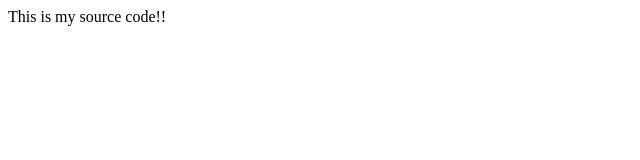
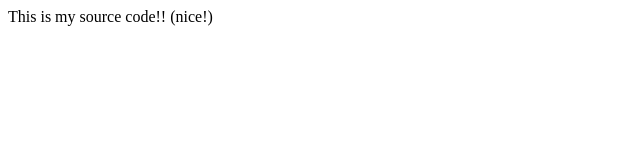
Before and after one commit to SanjanaMarnur/practice, a plain HTML site: page src/index.html in a window 1280 px wide. Shown: the full height of the page, 0-640 px from the left. Drawn offline with Linux system fonts and the light colour scheme.

Commit message:
woriking on X features

```diff
--- a/src/index.html
+++ b/src/index.html
@@ -6,6 +6,6 @@
     <title>source folder</title>
 </head>
 <body>
-    This is my source code!!
+    This is my source code!! (nice!)
 </body>
 </html>
```
Also changed, not shown: main/2.txt, main/3.txt, main/5.txt.
